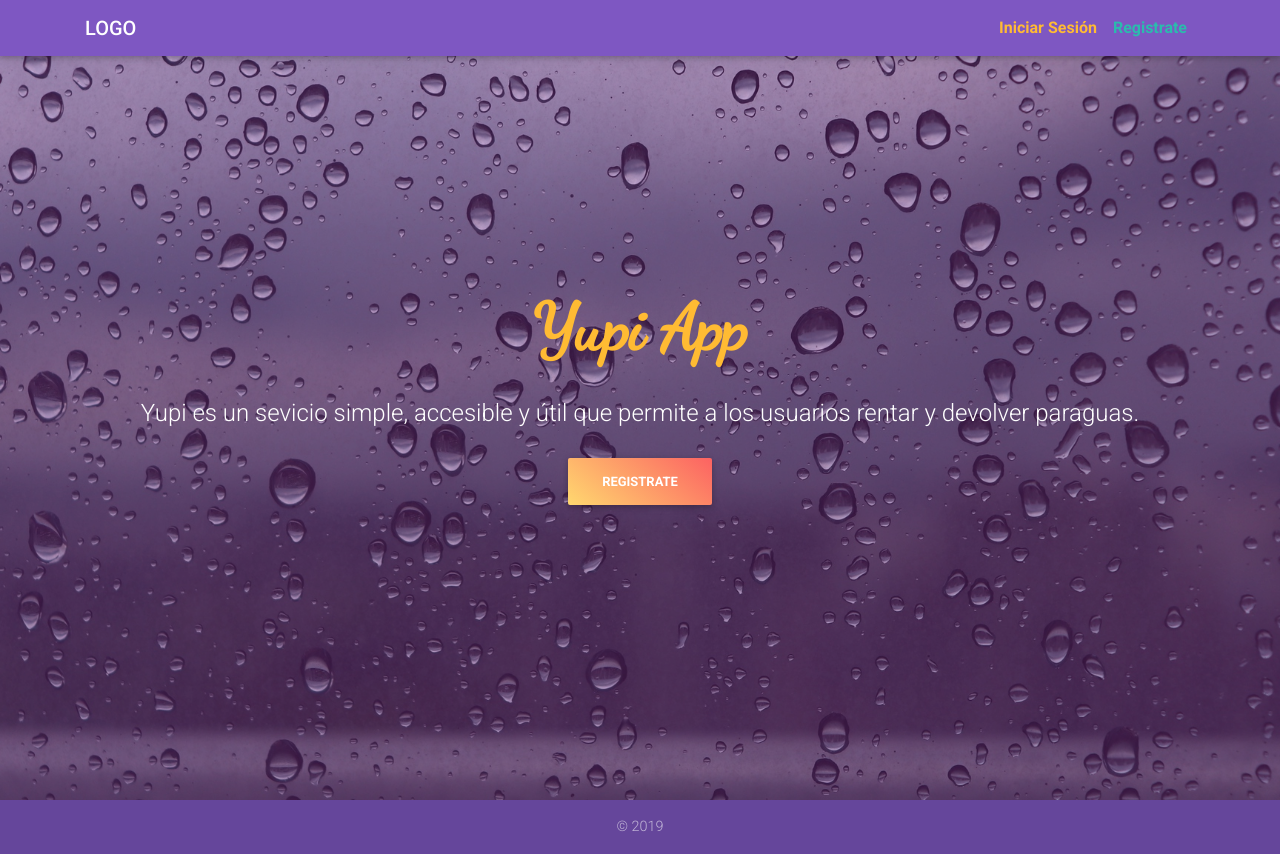
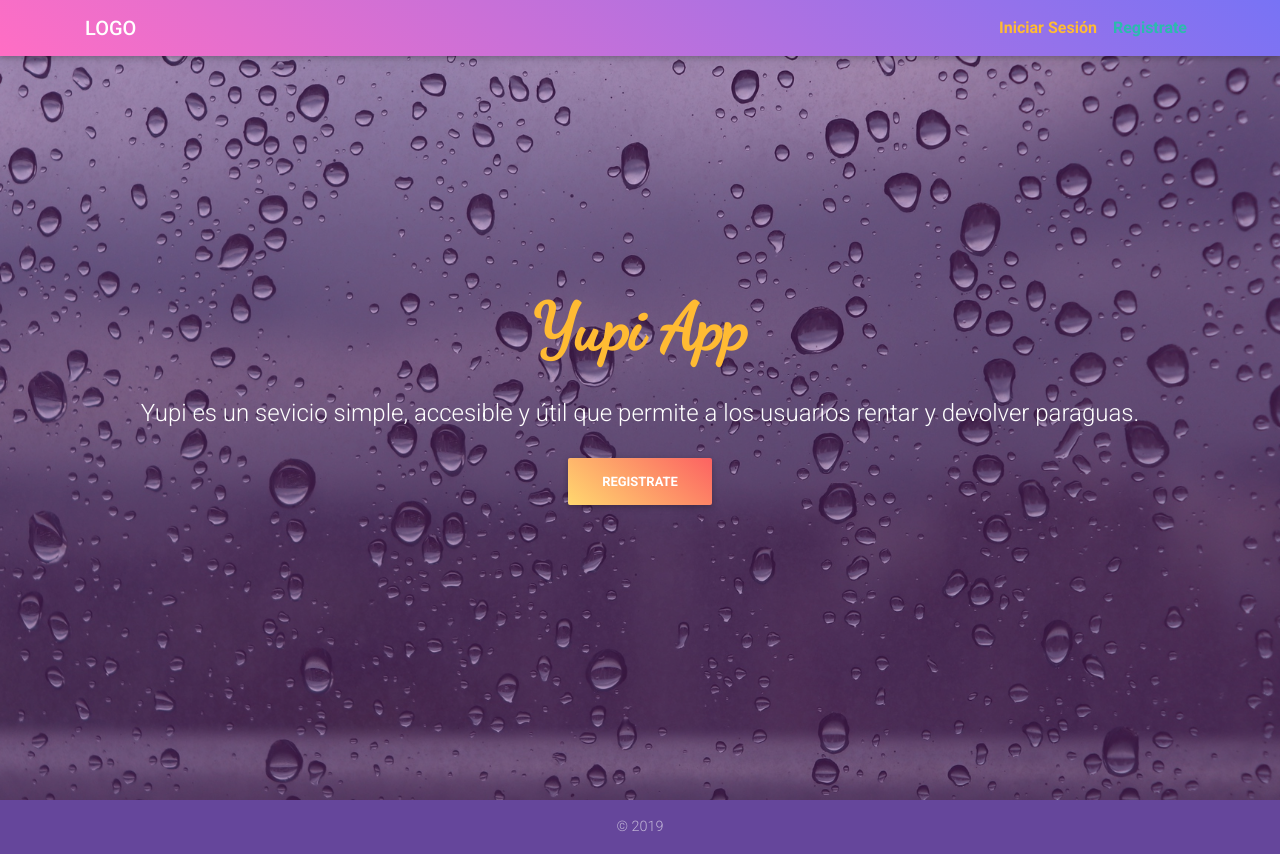
Before and after one commit to jgersain/umbrella-app, a React (Create React App) app: page / in a window 1280 px wide. Built offline with nearby package versions, Linux system fonts and the light colour scheme; a web font is replaced by a local one.

Commit message:
add some styles

```diff
--- a/src/components/Header.jsx
+++ b/src/components/Header.jsx
@@ -21,7 +21,7 @@ class Header extends React.Component {
   render() {
     return (
       <header>
-        <MDBNavbar color="deep-purple lighten-1" fixed="top" dark expand="md" scrolling>
+        <MDBNavbar color="purple-gradient" fixed="top" dark expand="md" scrolling>
           <MDBContainer>
             <MDBNavbarBrand href="/">
               <strong>LOGO</strong>
--- a/src/pages/Home.jsx
+++ b/src/pages/Home.jsx
@@ -1,7 +1,7 @@
 import React from 'react';
 import { Link } from 'react-router-dom';
+import { MDBView, MDBMask } from 'mdbreact';
 
-import { MDBView, MDBMask } from 'mdbreact';
 import backgroundImage from '../assets/images/background.jpg';
 import './styles/Home.scss'
 
```
Also changed, not shown: src/base.scss (line endings or trailing spaces).
